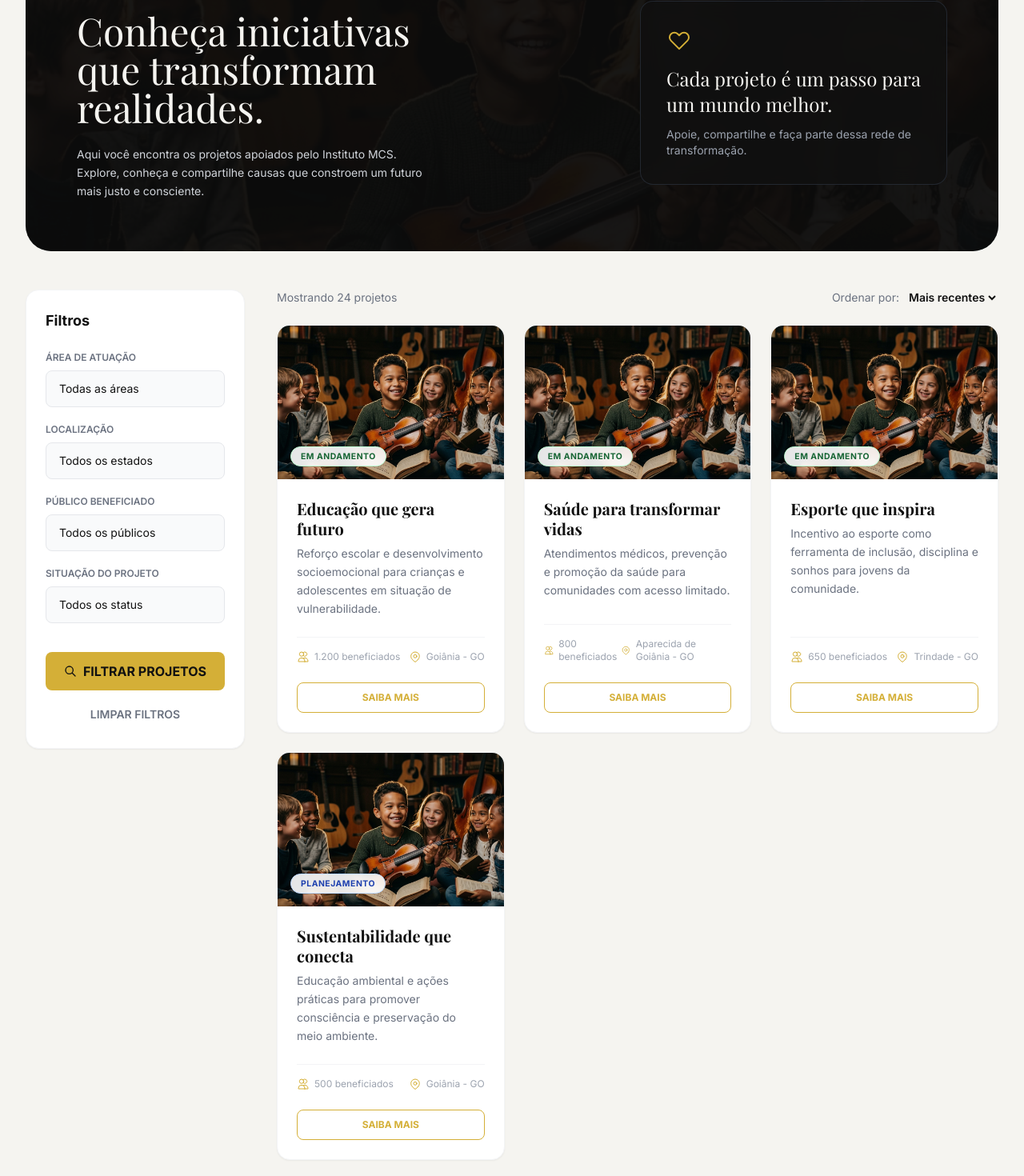
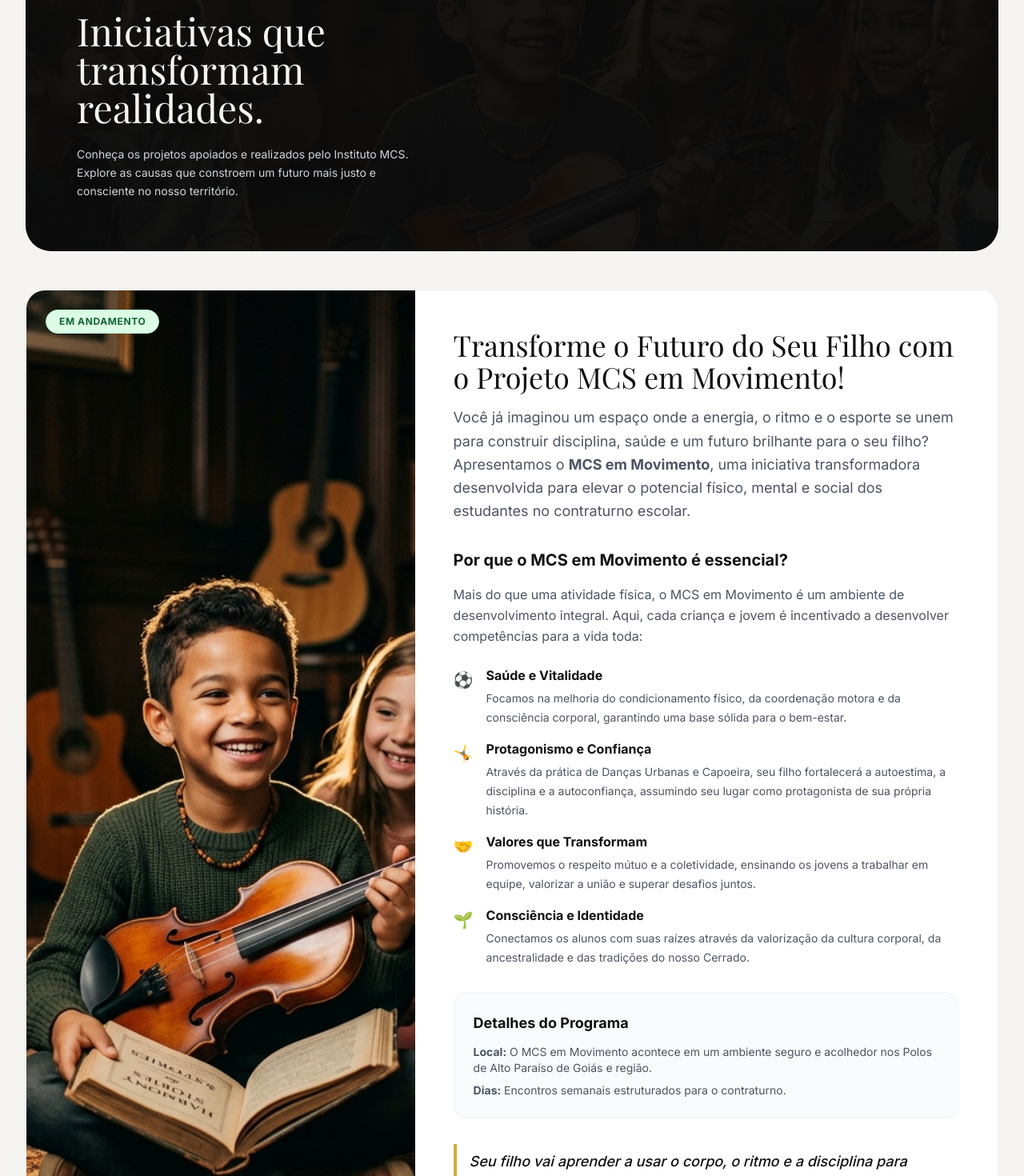
Before and after one commit to cezardias/Instituto_MCS, a React (Vite) app in the folder frontend/: page /projetos in a window 1280 px wide. Shown: the part 178-1648 px from the top of the page at 80% size. Built offline with nearby package versions, Linux system fonts and the light colour scheme; a web font is replaced by a local one.

Commit message:
feat: adiciona o projeto MCS em Movimento e reformula a página de projetos

```diff
--- a/frontend/src/pages/ProjectsPage.tsx
+++ b/frontend/src/pages/ProjectsPage.tsx
@@ -1,39 +1,4 @@
 import { Link } from 'react-router-dom';
-
-const projects = [
-  {
-    title: 'Educação que gera futuro',
-    status: 'EM ANDAMENTO',
-    description: 'Reforço escolar e desenvolvimento socioemocional para crianças e adolescentes em situação de vulnerabilidade.',
-    impact: '1.200 beneficiados',
-    location: 'Goiânia - GO',
-    statusColor: 'bg-green-100 text-green-800 border-green-200'
-  },
-  {
-    title: 'Saúde para transformar vidas',
-    status: 'EM ANDAMENTO',
-    description: 'Atendimentos médicos, prevenção e promoção da saúde para comunidades com acesso limitado.',
-    impact: '800 beneficiados',
-    location: 'Aparecida de Goiânia - GO',
-    statusColor: 'bg-green-100 text-green-800 border-green-200'
-  },
-  {
-    title: 'Esporte que inspira',
-    status: 'EM ANDAMENTO',
-    description: 'Incentivo ao esporte como ferramenta de inclusão, disciplina e sonhos para jovens da comunidade.',
-    impact: '650 beneficiados',
-    location: 'Trindade - GO',
-    statusColor: 'bg-green-100 text-green-800 border-green-200'
-  },
-  {
-    title: 'Sustentabilidade que conecta',
-    status: 'PLANEJAMENTO',
-    description: 'Educação ambiental e ações práticas para promover consciência e preservação do meio ambiente.',
-    impact: '500 beneficiados',
-    location: 'Goiânia - GO',
-    statusColor: 'bg-blue-100 text-blue-800 border-blue-200'
-  }
-];
 
 export default function ProjectsPage() {
   return (
@@ -45,141 +10,90 @@ export default function ProjectsPage() {
             <img src="/hero.png" alt="Crianças" className="w-full h-full object-cover opacity-40 mix-blend-overlay" />
           </div>
           <div className="relative z-10 p-10 lg:p-16 md:w-1/2">
-            <span className="text-dourado font-bold tracking-widest text-xs uppercase mb-4 block">Banco de Projetos —</span>
+            <span className="text-dourado font-bold tracking-widest text-xs uppercase mb-4 block">Nossos Projetos —</span>
             <h1 className="font-serif text-4xl lg:text-5xl leading-tight mb-6">
-              Conheça iniciativas que transformam realidades.
+              Iniciativas que transformam realidades.
             </h1>
             <p className="text-gray-300 text-sm leading-relaxed max-w-md">
-              Aqui você encontra os projetos apoiados pelo Instituto MCS. Explore, conheça e compartilhe causas que constroem um futuro mais justo e consciente.
+              Conheça os projetos apoiados e realizados pelo Instituto MCS. Explore as causas que constroem um futuro mais justo e consciente no nosso território.
             </p>
-          </div>
-          <div className="relative z-10 p-10 lg:p-16 md:w-1/2 flex justify-end">
-            <div className="bg-carbono/80 backdrop-blur-md p-8 rounded-2xl border border-gray-700/50 max-w-sm">
-              <svg className="w-8 h-8 text-dourado mb-4" fill="none" viewBox="0 0 24 24" stroke="currentColor"><path strokeLinecap="round" strokeLinejoin="round" strokeWidth={1.5} d="M4.318 6.318a4.5 4.5 0 000 6.364L12 20.364l7.682-7.682a4.5 4.5 0 00-6.364-6.364L12 7.636l-1.318-1.318a4.5 4.5 0 00-6.364 0z" /></svg>
-              <h3 className="font-serif text-2xl mb-3">Cada projeto é um passo para um mundo melhor.</h3>
-              <p className="text-sm text-gray-400">Apoie, compartilhe e faça parte dessa rede de transformação.</p>
-            </div>
           </div>
         </div>
       </div>
 
       {/* Main Content */}
-      <div className="max-w-[1400px] mx-auto px-6 lg:px-8 grid grid-cols-1 lg:grid-cols-4 gap-10">
+      <div className="max-w-[1400px] mx-auto px-6 lg:px-8">
 
-        {/* Sidebar / Filters */}
-        <aside className="lg:col-span-1">
-          <div className="bg-white p-6 rounded-2xl shadow-sm border border-gray-100">
-            <h3 className="font-bold text-carbono mb-6 text-lg">Filtros</h3>
-
-            <div className="space-y-5">
-              <div>
-                <label className="block text-xs font-semibold text-gray-500 uppercase mb-2">Área de atuação</label>
-                <select className="w-full bg-gray-50 border border-gray-200 text-sm rounded-lg px-4 py-3 focus:outline-none focus:border-dourado transition-colors appearance-none cursor-pointer">
-                  <option>Todas as áreas</option>
-                  <option>Educação</option>
-                  <option>Saúde</option>
-                  <option>Esporte</option>
-                </select>
-              </div>
-
-              <div>
-                <label className="block text-xs font-semibold text-gray-500 uppercase mb-2">Localização</label>
-                <select className="w-full bg-gray-50 border border-gray-200 text-sm rounded-lg px-4 py-3 focus:outline-none focus:border-dourado transition-colors appearance-none cursor-pointer">
-                  <option>Todos os estados</option>
-                  <option>Goiás - GO</option>
-                </select>
-              </div>
-
-              <div>
-                <label className="block text-xs font-semibold text-gray-500 uppercase mb-2">Público beneficiado</label>
-                <select className="w-full bg-gray-50 border border-gray-200 text-sm rounded-lg px-4 py-3 focus:outline-none focus:border-dourado transition-colors appearance-none cursor-pointer">
-                  <option>Todos os públicos</option>
-                  <option>Crianças e adolescentes</option>
-                </select>
-              </div>
-
-              <div>
-                <label className="block text-xs font-semibold text-gray-500 uppercase mb-2">Situação do projeto</label>
-                <select className="w-full bg-gray-50 border border-gray-200 text-sm rounded-lg px-4 py-3 focus:outline-none focus:border-dourado transition-colors appearance-none cursor-pointer">
-                  <option>Todos os status</option>
-                  <option>Em andamento</option>
-                  <option>Planejamento</option>
-                </select>
-              </div>
-
-              <div className="pt-4 flex flex-col gap-3">
-                <button className="w-full bg-dourado text-carbono font-bold py-3 rounded-lg hover:bg-yellow-500 transition-colors flex items-center justify-center gap-2">
-                  <svg className="w-4 h-4" fill="none" viewBox="0 0 24 24" stroke="currentColor"><path strokeLinecap="round" strokeLinejoin="round" strokeWidth={2} d="M21 21l-6-6m2-5a7 7 0 11-14 0 7 7 0 0114 0z" /></svg>
-                  FILTRAR PROJETOS
-                </button>
-                <button className="w-full text-gray-500 font-semibold py-2 text-sm hover:text-carbono transition-colors">
-                  LIMPAR FILTROS
-                </button>
-              </div>
-            </div>
-          </div>
-        </aside>
-
-        {/* Project List */}
-        <div className="lg:col-span-3">
-          <div className="flex justify-between items-center mb-6">
-            <span className="text-gray-500 text-sm">Mostrando 24 projetos</span>
-            <div className="flex items-center gap-2">
-              <span className="text-gray-500 text-sm">Ordenar por:</span>
-              <select className="bg-transparent text-sm font-semibold text-carbono border-none focus:ring-0 cursor-pointer outline-none">
-                <option>Mais recentes</option>
-                <option>A-Z</option>
-              </select>
+        {/* Project 1: MCS em Movimento */}
+        <div className="bg-white rounded-3xl overflow-hidden shadow-sm border border-gray-100 flex flex-col lg:flex-row mb-12">
+          <div className="lg:w-2/5 relative min-h-[300px] bg-gray-200">
+            <img src="/hero.png" alt="MCS em Movimento" className="w-full h-full object-cover absolute inset-0" />
+            <div className="absolute top-6 left-6 z-20 px-4 py-1.5 text-xs font-bold tracking-wider rounded-full border bg-green-100 text-green-800 border-green-200 shadow-sm">
+              EM ANDAMENTO
             </div>
           </div>
 
-          <div className="grid grid-cols-1 md:grid-cols-2 lg:grid-cols-3 gap-6">
-            {projects.map((project, index) => (
-              <div key={index} className="bg-white rounded-2xl overflow-hidden shadow-sm border border-gray-100 flex flex-col group hover:shadow-md transition-shadow">
-                <div className="relative h-48 overflow-hidden bg-gray-200">
-                  <div className="absolute inset-0 bg-carbono/10 group-hover:bg-transparent transition-colors z-10"></div>
-                  <img src="/hero.png" alt={project.title} className="w-full h-full object-cover group-hover:scale-105 transition-transform duration-500" />
-                  <div className={`absolute bottom-4 left-4 z-20 px-3 py-1 text-[0.65rem] font-bold tracking-wider rounded-full border ${project.statusColor} bg-white/90 backdrop-blur-sm`}>
-                    {project.status}
-                  </div>
+          <div className="lg:w-3/5 p-8 lg:p-12">
+            <h2 className="font-serif text-3xl lg:text-4xl text-carbono mb-4 leading-tight">
+              Transforme o Futuro do Seu Filho com o Projeto MCS em Movimento!
+            </h2>
+            <p className="text-gray-600 text-lg mb-8 leading-relaxed">
+              Você já imaginou um espaço onde a energia, o ritmo e o esporte se unem para construir disciplina, saúde e um futuro brilhante para o seu filho? Apresentamos o <strong>MCS em Movimento</strong>, uma iniciativa transformadora desenvolvida para elevar o potencial físico, mental e social dos estudantes no contraturno escolar.
+            </p>
+
+            <h3 className="font-bold text-xl text-carbono mb-4">Por que o MCS em Movimento é essencial?</h3>
+            <p className="text-gray-600 mb-6 leading-relaxed">
+              Mais do que uma atividade física, o MCS em Movimento é um ambiente de desenvolvimento integral. Aqui, cada criança e jovem é incentivado a desenvolver competências para a vida toda:
+            </p>
+
+            <ul className="space-y-4 mb-8">
+              <li className="flex gap-4">
+                <span className="text-dourado text-xl mt-1">⚽</span>
+                <div>
+                  <strong className="text-carbono block mb-1">Saúde e Vitalidade</strong>
+                  <span className="text-gray-600 text-sm">Focamos na melhoria do condicionamento físico, da coordenação motora e da consciência corporal, garantindo uma base sólida para o bem-estar.</span>
                 </div>
+              </li>
+              <li className="flex gap-4">
+                <span className="text-dourado text-xl mt-1">🤸</span>
+                <div>
+                  <strong className="text-carbono block mb-1">Protagonismo e Confiança</strong>
+                  <span className="text-gray-600 text-sm">Através da prática de Danças Urbanas e Capoeira, seu filho fortalecerá a autoestima, a disciplina e a autoconfiança, assumindo seu lugar como protagonista de sua própria história.</span>
+                </div>
+              </li>
+              <li className="flex gap-4">
+                <span className="text-dourado text-xl mt-1">🤝</span>
+                <div>
+                  <strong className="text-carbono block mb-1">Valores que Transformam</strong>
+                  <span className="text-gray-600 text-sm">Promovemos o respeito mútuo e a coletividade, ensinando os jovens a trabalhar em equipe, valorizar a união e superar desafios juntos.</span>
+                </div>
+              </li>
+              <li className="flex gap-4">
+                <span className="text-dourado text-xl mt-1">🌱</span>
+                <div>
+                  <strong className="text-carbono block mb-1">Consciência e Identidade</strong>
+                  <span className="text-gray-600 text-sm">Conectamos os alunos com suas raízes através da valorização da cultura corporal, da ancestralidade e das tradições do nosso Cerrado.</span>
+                </div>
+              </li>
+            </ul>
 
-                <div className="p-6 flex flex-col flex-grow">
-                  <h4 className="font-serif text-xl font-bold text-carbono mb-2 leading-tight">{project.title}</h4>
-                  <p className="text-sm text-gray-500 mb-6 flex-grow leading-relaxed">{project.description}</p>
+            <div className="bg-gray-50 rounded-2xl p-6 border border-gray-100 mb-8">
+              <h3 className="font-bold text-lg text-carbono mb-3">Detalhes do Programa</h3>
+              <p className="text-gray-600 text-sm mb-2"><strong>Local:</strong> O MCS em Movimento acontece em um ambiente seguro e acolhedor nos Polos de Alto Paraíso de Goiás e região.</p>
+              <p className="text-gray-600 text-sm"><strong>Dias:</strong> Encontros semanais estruturados para o contraturno.</p>
+            </div>
 
-                  <div className="flex items-center justify-between text-xs text-gray-400 mb-6 border-t border-gray-100 pt-4">
-                    <div className="flex items-center gap-1.5">
-                      <svg className="w-4 h-4 text-dourado" fill="none" viewBox="0 0 24 24" stroke="currentColor"><path strokeLinecap="round" strokeLinejoin="round" strokeWidth={1.5} d="M12 4.354a4 4 0 110 5.292M15 21H3v-1a6 6 0 0112 0v1zm0 0h6v-1a6 6 0 00-9-5.197M13 7a4 4 0 11-8 0 4 4 0 018 0z" /></svg>
-                      {project.impact}
-                    </div>
-                    <div className="flex items-center gap-1.5">
-                      <svg className="w-4 h-4 text-dourado" fill="none" viewBox="0 0 24 24" stroke="currentColor"><path strokeLinecap="round" strokeLinejoin="round" strokeWidth={1.5} d="M17.657 16.657L13.414 20.9a1.998 1.998 0 01-2.827 0l-4.243-4.243a8 8 0 1111.314 0z" /><path strokeLinecap="round" strokeLinejoin="round" strokeWidth={1.5} d="M15 11a3 3 0 11-6 0 3 3 0 016 0z" /></svg>
-                      {project.location}
-                    </div>
-                  </div>
+            <p className="text-carbono font-medium text-lg mb-8 italic border-l-4 border-dourado pl-4 py-2">
+              Seu filho vai aprender a usar o corpo, o ritmo e a disciplina para construir um futuro com mais saúde, respeito e confiança.
+            </p>
 
-                  <Link to="/projetos" className="block text-center w-full py-2.5 rounded-lg border border-dourado text-dourado font-bold text-xs hover:bg-dourado hover:text-carbono transition-colors">
-                    SAIBA MAIS
-                  </Link>
-                </div>
-              </div>
-            ))}
-          </div>
-
-          {/* Pagination */}
-          <div className="flex justify-center items-center gap-2 mt-12">
-            <button className="w-8 h-8 rounded-full flex items-center justify-center text-gray-400 hover:text-carbono transition-colors">
-              <svg className="w-4 h-4" fill="none" viewBox="0 0 24 24" stroke="currentColor"><path strokeLinecap="round" strokeLinejoin="round" strokeWidth={2} d="M15 19l-7-7 7-7" /></svg>
-            </button>
-            <button className="w-8 h-8 rounded-md bg-dourado text-carbono font-bold text-sm flex items-center justify-center">1</button>
-            <button className="w-8 h-8 rounded-md text-gray-500 hover:bg-gray-100 font-medium text-sm flex items-center justify-center transition-colors">2</button>
-            <button className="w-8 h-8 rounded-md text-gray-500 hover:bg-gray-100 font-medium text-sm flex items-center justify-center transition-colors">3</button>
-            <button className="w-8 h-8 rounded-full flex items-center justify-center text-gray-400 hover:text-carbono transition-colors">
-              <svg className="w-4 h-4" fill="none" viewBox="0 0 24 24" stroke="currentColor"><path strokeLinecap="round" strokeLinejoin="round" strokeWidth={2} d="M9 5l7 7-7 7" /></svg>
-            </button>
+            <Link to="/contato" className="bg-carbono text-marfim font-bold py-4 px-8 rounded-full hover:bg-gray-800 transition-colors inline-flex items-center gap-2 text-sm uppercase tracking-wider">
+              Garanta a Vaga do Seu Filho
+              <svg className="w-5 h-5" fill="none" viewBox="0 0 24 24" stroke="currentColor"><path strokeLinecap="round" strokeLinejoin="round" strokeWidth={2} d="M14 5l7 7m0 0l-7 7m7-7H3" /></svg>
+            </Link>
           </div>
         </div>
+
       </div>
     </div>
   )
```
